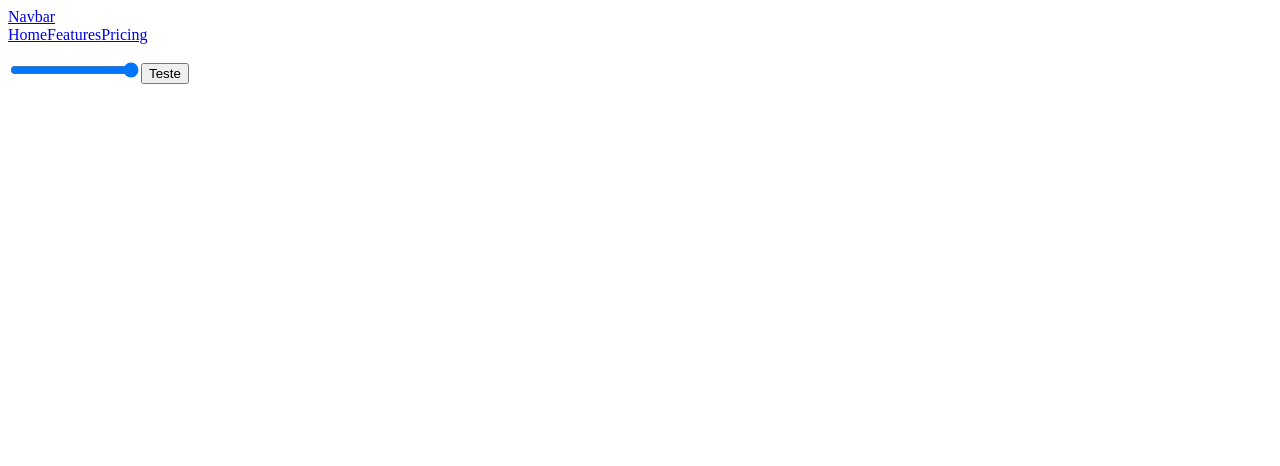
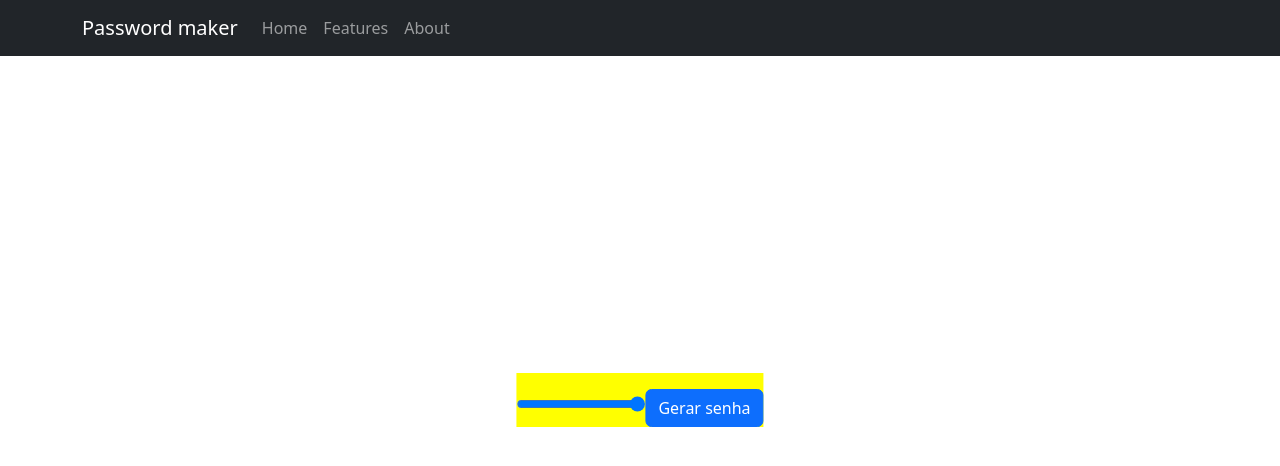
Before and after one commit to turan-98/Password-project, a React (Create React App) app: page / in a window 1280 px wide. Shown: the top 466 px of the page. Built offline with nearby package versions, Linux system fonts and the light colour scheme.

Commit message:
Adicionando estilos

```diff
--- a/src/App.js
+++ b/src/App.js
@@ -1,11 +1,11 @@
-import Button from './Components/Button';
+import Btn from './Components/Button';
 import Menu from './Components/Menu'
 
 function App() {
   return (
     <div className="App">
       < Menu/>
-      <Button />
+      <Btn />
     </div>
   );
 }
--- a/src/Components/Button/index.js
+++ b/src/Components/Button/index.js
@@ -1,6 +1,9 @@
 import React from 'react';
+import 'bootstrap/dist/css/bootstrap.min.css';
+import Button from 'react-bootstrap/Button';
+import './style.css';
 
-class Button extends React.Component{
+class Btn extends React.Component{
     constructor(props){
         super(props);
         this.state = {
@@ -29,10 +32,10 @@ class Button extends React.Component{
             <div className='wrapper'>
                 <p>{this.state.password}</p>
                 <input type="range" id="volume" min="0" max="50"/>
-                <button onClick={this.randomPassword}>Teste</button>
+                <Button variant="primary" onClick={this.randomPassword}>Gerar senha</Button>
             </div>
         )
     }
 }
 
-export default Button;
+export default Btn;
--- /dev/null
+++ b/src/Components/Button/style.css
@@ -0,0 +1,9 @@
+.wrapper{
+    margin: 0;
+    background: yellow;
+    position: absolute;
+    top: 50%;
+    left: 50%;
+    margin-right: -50%;
+    transform: translate(-50%, -50%);
+}
--- a/src/Components/Menu/index.js
+++ b/src/Components/Menu/index.js
@@ -2,17 +2,18 @@ import React from 'react';
 import Container from 'react-bootstrap/Container';
 import Nav from 'react-bootstrap/Nav';
 import Navbar from 'react-bootstrap/Navbar';
+import 'bootstrap/dist/css/bootstrap.min.css';
 
 function Menu(){
     return (
         <>
       <Navbar bg="dark" variant="dark">
         <Container>
-          <Navbar.Brand href="#home">Navbar</Navbar.Brand>
+          <Navbar.Brand href="#home">Password maker</Navbar.Brand>
           <Nav className="me-auto">
             <Nav.Link href="#home">Home</Nav.Link>
             <Nav.Link href="#features">Features</Nav.Link>
-            <Nav.Link href="#pricing">Pricing</Nav.Link>
+            <Nav.Link href="#pricing">About</Nav.Link>
           </Nav>
         </Container>
       </Navbar>
```
